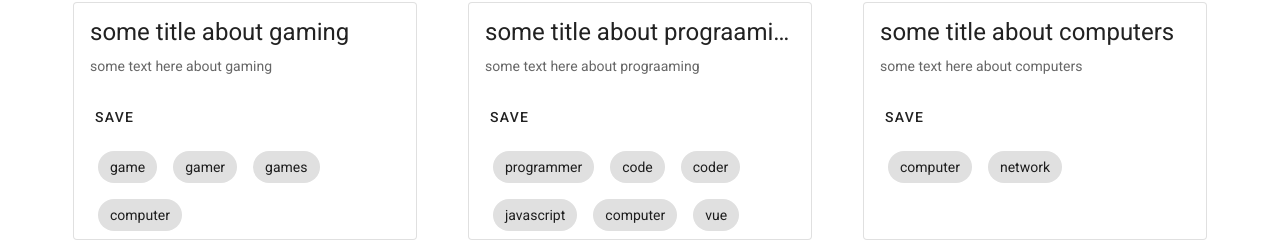
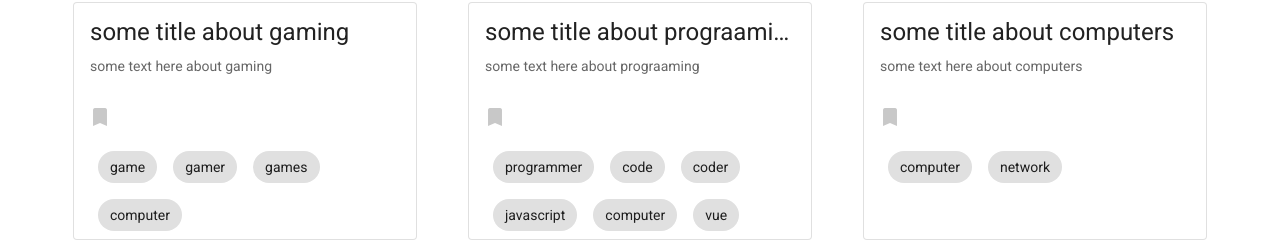
Before and after one commit to designervoid/pintext, a Vue app: page / in a window 1280 px wide. Shown: the part 447-689 px from the top of the page. Built offline with nearby package versions, Linux system fonts and the light colour scheme.

Commit message:
with save pintext (bookmarks)

```diff
--- a/src/App.vue
+++ b/src/App.vue
@@ -134,19 +134,19 @@
 
       <v-row v-if="searchDropdownTitle === 'Все пинтексты'" justify="space-around" align="center">
         <div v-for="(recommendedHintGlobal, index) in recommendedHintsGlobal" :key="index">
-          <TheCard :badges="recommendedHintGlobal.badges" :title="recommendedHintGlobal.title" :text="recommendedHintGlobal.text" :isSavingPin="true" />
+          <TheCard :object="recommendedHintGlobal" :isSavingPin="true" />
         </div>
       </v-row>
 
       <v-row v-if="searchDropdownTitle === 'Ваши пинтексты'" justify="space-around" align="center">
         <div v-for="(recommendedHintUser, index) in recommendedHintsUser" :key="index">
-          <TheCard :badges="recommendedHintUser.badges" :title="recommendedHintUser.title" :text="recommendedHintUser.text" />
+          <TheCard :object="recommendedHintUser" />
         </div>
       </v-row>
 
       <v-row v-if="searchDropdownTitle === 'Сохраненные пинтексты'" justify="space-around" align="center">
         <div v-for="(recommendedHintUserSaved, index) in recommendedHintsUserSaved" :key="index">
-          <TheCard :badges="recommendedHintUserSaved.badges" :title="recommendedHintUserSaved.title" :text="recommendedHintUserSaved.text" />
+          <TheCard :object="recommendedHintUserSaved" />
         </div>
       </v-row>
 
--- a/src/components/TheCard.vue
+++ b/src/components/TheCard.vue
@@ -2,17 +2,19 @@
 <v-card class="mx-auto my-2" max-width="344" outlined>
   <v-list-item three-line>
     <v-list-item-content>
-      <v-list-item-title class="headline mb-1">{{ title }}</v-list-item-title>
-      <v-list-item-subtitle>{{ text }}</v-list-item-subtitle>
+      <v-list-item-title class="headline mb-1">{{ object.title }}</v-list-item-title>
+      <v-list-item-subtitle>{{ object.text }}</v-list-item-subtitle>
     </v-list-item-content>
   </v-list-item>
 
   <v-card-actions v-if="isSavingPin">
-    <v-btn text @click="snackbar = true">Save</v-btn>
+    <v-btn icon @click="clickedBookmark();" v-bind:class="{ 'active-bookmark': !object.bookmarked }">
+                <v-icon>mdi-bookmark</v-icon>
+    </v-btn>
   </v-card-actions>
 
   <div class="badges px-4 pr-4">
-    <v-chip class="ma-2" v-for="(badge, index) in badges" :key="index">
+    <v-chip class="ma-2" v-for="(badge, index) in object.badges" :key="index">
       {{ badge }}
     </v-chip>
   </div>
@@ -21,7 +23,7 @@
       v-model="snackbar"
       :timeout="timeout"
     >
-      Пинтекст успешно добавлен. Вы можете увидеть его во вкладке "Сохраненные пинтексты".
+      {{ object.bookmarked ? 'Пинтекст успешно добавлен. Вы можете увидеть его во вкладке "Сохраненные пинтексты".' : 'Пинтекст удален из закладок.'}}
       <v-btn
         color="blue"
         text
@@ -34,24 +36,14 @@
 </template>
 
 <script>
+import { mapMutations, mapActions } from 'vuex';
+
 export default {
   props: {
-    badges: {
-      type: Array,
-      default () {
-        return []
-      }
-    },
-    title: {
-      type: String,
-      default () {
-        return ''
-      }
-    },
-    text: {
-      type: String,
-      default () {
-        return ''
+    object: {
+      type: Object,
+      default() {
+        return {}
       }
     },
     isSavingPin: {
@@ -59,12 +51,42 @@ export default {
       default () {
         return false
       }
-    }
+    },
+    // isActiveBookmark: {
+    //   type: Boolean,
+    //   default () {
+    //     return false
+    //   }
+    // }
   },
   data: () => ({
       snackbar: false,
       timeout: 2000,
+      snackbarText: ''
   }),
+  methods: {
+    ...mapMutations('hintsGlobal', ['SET_BOOKMARK_STATE']),
+    ...mapMutations('hintsUserSaved', ['APPEND_HINTS_OBJECT_USER_SAVED', 'SPLICE_HINTS_OBJECT_USER_SAVED']),
+    ...mapActions('hintsUserSaved', ['manualUpdateGettersUserSaved']),
+    clickedBookmark() {
+      this.snackbar = true;
+      if (this.object.bookmarked) {
+        this.SPLICE_HINTS_OBJECT_USER_SAVED(this.object);
+        this.SET_BOOKMARK_STATE({
+          object: this.object,
+          boolean: false
+        });
+
+      } else {
+        this.APPEND_HINTS_OBJECT_USER_SAVED(this.object);
+        this.SET_BOOKMARK_STATE({
+          object: this.object,
+          boolean: true
+        });
+
+      }
+    }
+  }
 }
 </script>
 
@@ -83,4 +105,7 @@ export default {
   background-color: rgba(0, 0, 0, .5);
   -webkit-box-shadow: 0 0 1px rgba(255, 255, 255, .5);
 }
+.active-bookmark {
+  opacity: 0.4;
+}
 </style>
--- a/src/store/modules/hintsGlobal.js
+++ b/src/store/modules/hintsGlobal.js
@@ -2,7 +2,8 @@ import {
   REFRESH_RECOMENDATION_PINS_GLOBAL,
   SET_RECOMENDATION_PINS_GLOBAL,
   REFRESH_RECOMENDATION_HINTS_GLOBAL,
-  SET_RECOMENDATION_HINTS_GLOBAL
+  SET_RECOMENDATION_HINTS_GLOBAL,
+  SET_BOOKMARK_STATE
 } from '../mutation-types';
 
 const state = {
@@ -13,6 +14,7 @@ const state = {
       title: 'some title about gaming',
       text: 'some text here about gaming',
       badges: ['game', 'gamer', 'games', 'computer'],
+      bookmarked: false,
     },
     {
       id: 2,
@@ -21,6 +23,7 @@ const state = {
       title: 'some title about prograaming',
       text: 'some text here about prograaming',
       badges: ['programmer', 'code', 'coder', 'javascript', 'computer', 'vue', 'python'],
+      bookmarked: false,
     },
     {
       id: 3,
@@ -29,6 +32,7 @@ const state = {
       title: 'some title about computers',
       text: 'some text here about computers',
       badges: ['computer', 'network'],
+      bookmarked: false,
     }
   ],
   recommendedPinsGlobal: [],
@@ -100,6 +104,10 @@ const actions = {
     dispatch,
     commit
   }) {
+    if (state.recommendedPinsGlobal.length === 0) {
+      dispatch('manualUpdateGettersGlobal');
+      console.log('not searchable')
+    }
     commit(REFRESH_RECOMENDATION_HINTS_GLOBAL, []);
     let pins = state.recommendedPinsGlobal;
     for (let element in pins) {
@@ -133,6 +141,10 @@ const mutations = {
   },
   [SET_RECOMENDATION_HINTS_GLOBAL](state, payload) {
     state.recommendedHintsGlobal.push(payload);
+  },
+  [SET_BOOKMARK_STATE](state, payload) {
+    const index = state.hintsObjectGlobal.indexOf(payload.object);
+    state.hintsObjectGlobal[index].bookmarked = payload.boolean;
   }
 }
 
--- a/src/store/modules/hintsUser.js
+++ b/src/store/modules/hintsUser.js
@@ -100,6 +100,9 @@ const actions = {
     dispatch,
     commit
   }) {
+    if (state.recommendedPinsUser.length === 0) {
+      console.log('not found anything')
+    }
     commit(REFRESH_RECOMENDATION_HINTS_USER, []);
     let pins = state.recommendedPinsUser;
     for (let element in pins) {
--- a/src/store/modules/hintsUserSaved.js
+++ b/src/store/modules/hintsUserSaved.js
@@ -1,4 +1,6 @@
 import {
+  APPEND_HINTS_OBJECT_USER_SAVED,
+  SPLICE_HINTS_OBJECT_USER_SAVED,
   REFRESH_RECOMENDATION_PINS_USER_SAVED,
   SET_RECOMENDATION_PINS_USER_SAVED,
   REFRESH_RECOMENDATION_HINTS_USER_SAVED,
@@ -100,6 +102,9 @@ const actions = {
     dispatch,
     commit
   }) {
+    if (state.recommendedPinsUserSaved.length === 0) {
+      console.log('not found anything')
+    }
     commit(REFRESH_RECOMENDATION_HINTS_USER_SAVED, []);
     let pins = state.recommendedPinsUserSaved;
     for (let element in pins) {
@@ -122,6 +127,15 @@ const actions = {
 }
 
 const mutations = {
+  [APPEND_HINTS_OBJECT_USER_SAVED](state, payload) {
+    state.hintsObjectUserSaved.push(payload);
+  },
+  [SPLICE_HINTS_OBJECT_USER_SAVED](state, payload) {
+    const indexMainObject = state.hintsObjectUserSaved.indexOf(payload);
+    const indexRecommendedObject = state.recommendedHintsUserSaved.indexOf(payload);
+    state.hintsObjectUserSaved.splice(indexMainObject, 1);
+    state.recommendedHintsUserSaved.splice(indexRecommendedObject, 1);
+  },
   [REFRESH_RECOMENDATION_PINS_USER_SAVED](state, payload) {
     state.recommendedPinsUserSaved = payload;
   },
--- a/src/store/mutation-types.js
+++ b/src/store/mutation-types.js
@@ -1,6 +1,10 @@
 export const UPDATE_SEARCH_GLOBAL = "UPDATE_SEARCH_GLOBAL";
 export const SET_SEARCH_GLOBAL = "SET_SEARCH_GLOBAL";
 export const SET_HINTS_GLOBAL = "SET_HINTS_GLOBAL";
+
+export const SET_BOOKMARK_STATE = "SET_BOOKMARK_STATE";
+export const APPEND_HINTS_OBJECT_USER_SAVED = "APPEND_HINTS_OBJECT_USER_SAVED";
+export const SPLICE_HINTS_OBJECT_USER_SAVED = "SPLICE_HINTS_OBJECT_USER_SAVED";
 
 export const REFRESH_RECOMENDATION_PINS_GLOBAL = "REFRESH_RECOMENDATION_PINS_GLOBAL";
 export const REFRESH_RECOMENDATION_PINS_USER = "REFRESH_RECOMENDATION_PINS_USER";
```
